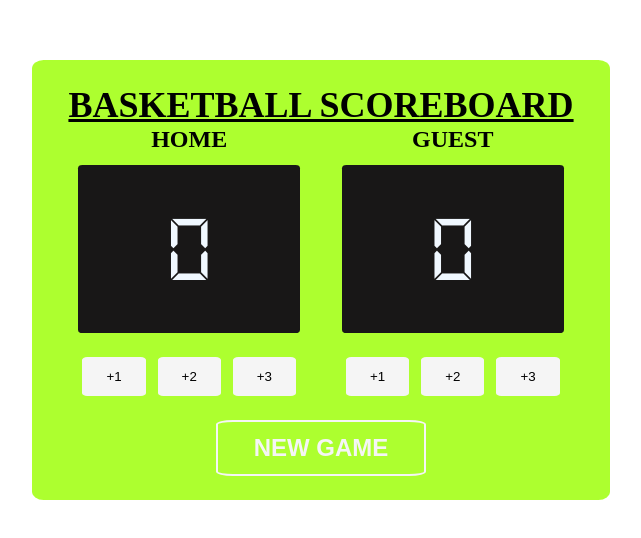
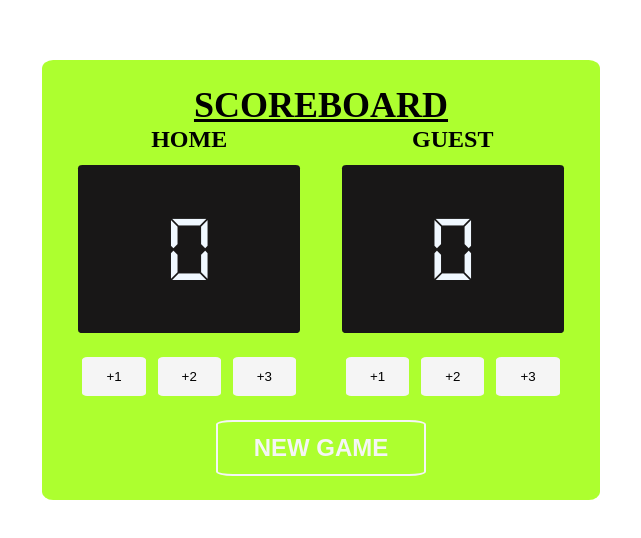
Before and after one commit to livingsarkwah/Scoreboard, a website built with Vite: page index.html in a window 1280 px wide. Shown: the part 120-658 px from the top of the page, without its empty margins (319-960 px from the left). Built offline with nearby package versions, Linux system fonts and the light colour scheme.

Commit message:
Changed h2 text from BASKETBALL SCOREBOARD to SCOREBOARD

```diff
--- a/index.html
+++ b/index.html
@@ -4,7 +4,7 @@
     </head>
     <body>
         <div class="container">
-            <h2>BASKETBALL SCOREBOARD</h2>
+            <h2>SCOREBOARD</h2>
             <div class="game">
                 <div class="team" id="home">
                     <h3>HOME</h3>
```
